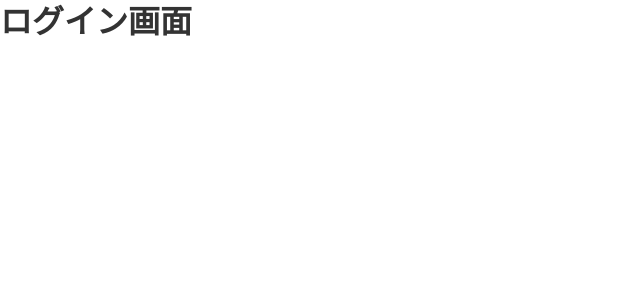
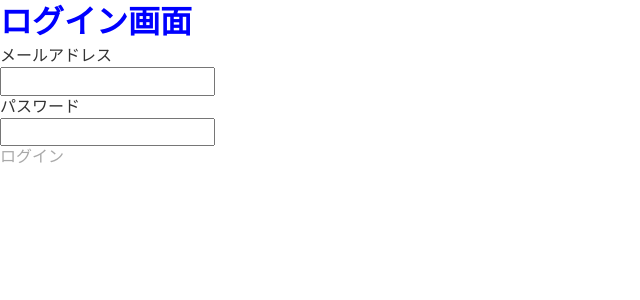
Before and after one commit to mebuki-inc/example-firebase-nextjs-fe, a Next.js app: page /login in a window 1280 px wide. Shown: the top 300 px of the page, without its empty margins (0-640 px from the left). Built offline with nearby package versions, Linux system fonts and the light colour scheme.

Commit message:
add rhf and zod

```diff
--- a/package.json
+++ b/package.json
@@ -17,13 +17,16 @@
     "build-storybook": "build-storybook -o docs-build"
   },
   "dependencies": {
+    "@hookform/resolvers": "^2.9.11",
     "axios": "^0.27.2",
     "firebase": "^9.8.1",
     "next": "^13.0.3",
     "react": "^18.2.0",
     "react-dom": "^18.2.0",
     "recoil": "^0.7.6",
-    "swr": "^2.0.3"
+    "swr": "^2.0.3",
+    "react-hook-form": "^7.43.1",
+    "zod": "^3.20.6"
   },
   "devDependencies": {
     "@babel/core": "^7.20.2",
--- /dev/null
+++ b/src/pages/Login/Login.module.scss
@@ -0,0 +1,11 @@
+.title {
+  color: blue;
+}
+
+.button {
+color: deepskyblue;
+}
+.button:disabled {
+  color: darkgrey;
+  pointer-events: none;
+}
--- a/src/pages/Login/Login.tsx
+++ b/src/pages/Login/Login.tsx
@@ -1,9 +1,36 @@
 import type { FC } from 'react'
 
+import { useSignIn } from './hooks/useSignIn'
+import styles from './Login.module.scss'
+
 export const Login: FC = () => {
+  const { form, isValid } = useSignIn()
+
+  console.log('isValid', isValid)
+
   return (
     <>
-      <h1>ログイン画面</h1>
+      <h1 className={styles.title}>ログイン画面</h1>
+      <p>メールアドレス</p>
+      <input {...form.register('mailAddress')} />
+      {form.formState.errors.mailAddress?.message}
+
+      <p>パスワード</p>
+      <input type="password" {...form.register('password')} />
+      {form.formState.errors.password?.message}
+
+      <p>
+        <button
+          className={styles.button}
+          disabled={!isValid}
+          type="button"
+          onClick={() => {
+            alert('ログインしました')
+          }}
+        >
+          ログイン
+        </button>
+      </p>
     </>
   )
 }
--- /dev/null
+++ b/src/pages/Login/hooks/useSignIn.ts
@@ -0,0 +1,26 @@
+import { useForm } from 'react-hook-form'
+import { z } from 'zod'
+import { zodResolver } from '@hookform/resolvers/zod'
+
+const schema = z.object({
+  mailAddress: z.string().email('メールアドレスを正しく入力して下さい'),
+  password: z.string().min(8, '8文字以上').max(32, '32文字以下')
+})
+
+type SignInInput = z.infer<typeof schema>
+
+export const useSignIn = () => {
+  const form = useForm<SignInInput>({
+    defaultValues: {
+      mailAddress: '',
+      password: ''
+    },
+    resolver: zodResolver(schema),
+    mode: 'onChange'
+  })
+
+  return {
+    form,
+    isValid: form.formState.isValid
+  }
+}
```
Also changed, not shown: 2 other files (tests, documents, lock files or other folders).
